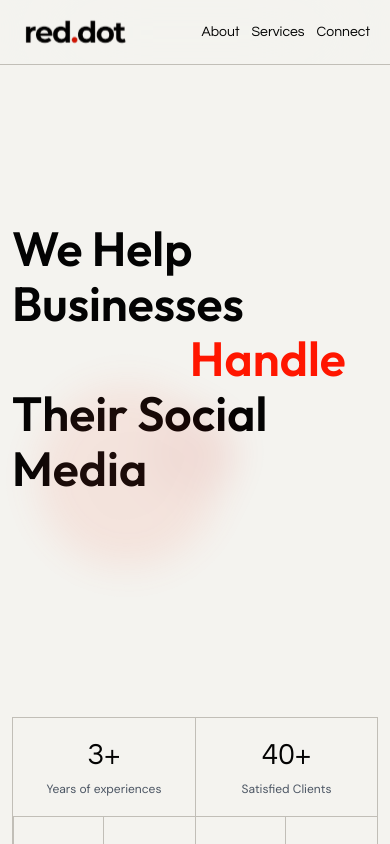
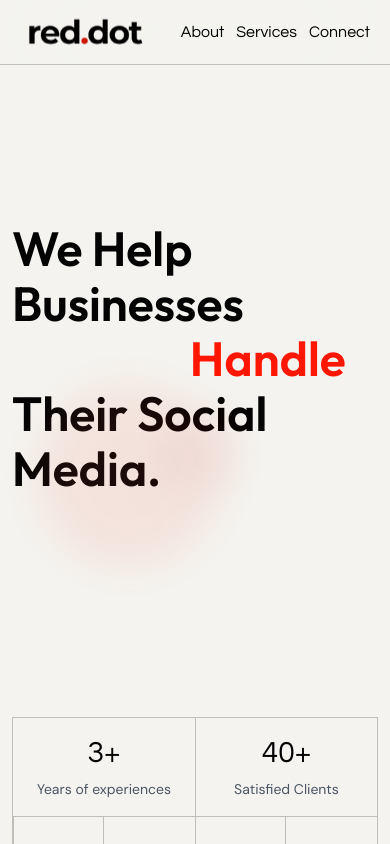
Before and after one commit to jasimmohammedme/reddotconsultancy, a Next.js app: page / in a window 390 px wide. Shown: the top 844 px of the page. Built offline with nearby package versions, Linux system fonts and the light colour scheme.

Commit message:
change font size and weight in landing section

```diff
--- a/components/Landing.tsx
+++ b/components/Landing.tsx
@@ -21,7 +21,7 @@ const Landing: React.FC = () => {
             &nbsp;&nbsp;&nbsp;&nbsp;
             <span className='text-primary'>Handle </span>
             <br />
-            Their Social <br /> Media
+            Their Social <br /> Media.
          </p>
          <motion.div  style={{ scale: scale, y: animatedMoveY }} animate={{ scale: 0.8, rotate: 360 }} transition={{ repeat: Infinity, duration: 20, ease: "linear" }} className="absolute left-1/4 opacity-10 w-36 h-36 rounded-full  ">
             <svg className="blur-xl opacity-100 left-1/4" width="239" height="237" viewBox="0 0 239 237" fill="none" xmlns="http://www.w3.org/2000/svg">
--- a/components/Navbar.tsx
+++ b/components/Navbar.tsx
@@ -8,14 +8,14 @@ const Navbar = () => {
          <div className="pr-5 max-w-screen-xl mx-auto h-16 flex items-center justify-between ">
             <Image
               src="/logo.svg"
-              width={150}
-              height={60}
+              width={170}
+              height={80}
               alt="Logo"
             />
             <div className='flex items-center gap-3 md:gap-7'>
-               <a href='#our-story' className='font-questrial font-medium'><p className='text-sm md:text-base '> About</p></a>
-               <a href='#what-we-do' className='font-questrial font-medium'><p className='text-sm md:text-base '>Services </p></a>
-               <a href='#connect' className='font-questrial font-medium'><p className='text-sm md:text-base '>Connect </p></a>
+               <a href='#our-story' className='font-questrial '><p className='text-base md:text-base '> About</p></a>
+               <a href='#what-we-do' className='font-questrial '><p className='text-base md:text-base '>Services </p></a>
+               <a href='#connect' className='font-questrial '><p className='text-base md:text-base '>Connect </p></a>
             </div>
          </div>
       </motion.div>
--- a/components/OurServices.tsx
+++ b/components/OurServices.tsx
@@ -4,7 +4,7 @@ import { motion, useScroll, useTransform } from 'framer-motion';
 
 const OurServices: React.FC = () => {
    return (
-      <div id='what-we-do' className='relative h-[700px] md:h-[500px] lg:h-[600px] xl:h-[540px] w-full flex flex-col border-l   md:border-x border-b '>
+      <div id='what-we-do' className='relative h-[800px] sm:h-[700px] md:h-[500px] lg:h-[600px] xl:h-[540px] w-full flex flex-col border-l   md:border-x border-b overflow-hidden'>
          <p className="text-3xl font-questrial p-5 py-7 border-r md:border-r-0">Our Services<span className='text-primary'>.</span></p>
          <div className='w-full h-full flex flex-row border-y'>
             <div className='w-1/2 md:w-1/3 h-full flex flex-col gap-3 p-3 md:p-5 lg:p-10 border-r '>
@@ -45,7 +45,7 @@ const OurServices: React.FC = () => {
                   <p className='text-base md:text-lg lg:text-xl font-semibold font-questrial'>Content Creation </p>
                   <p className='text-sm md:text-base lg:text-lg'>We provide full-service content creation, including photography, videography, graphic design, video editing, and photo editing.</p>
                </div>
-               <div className='w-1/2 h-full relative border-r'>
+               <div className='w-1/2 h-full relative border-r overflow-hidden'>
                <div className='w-full h-full flex flex-col gap-3 p-3 md:p-5 lg:p-10  '>
                   <p className='text-base md:text-lg lg:text-xl font-semibold font-questrial'> </p>
                   <p className='text-sm md:text-base'> </p>
--- a/components/Progress.tsx
+++ b/components/Progress.tsx
@@ -11,34 +11,34 @@ const Progress: React.FC = () => {
    const sales = useTransform(count3, (value) => `${Math.round(value)} %`);
 
    useEffect(() => {
-      animate(count1, 3, { duration: 2 });
-      animate(count2, 40, { duration: 2 });
-      animate(count3, 68, { duration: 2 });
+      animate(count1, 3, { duration: 4 });
+      animate(count2, 40, { duration: 4 });
+      animate(count3, 68, { duration: 4 });
    }, []);
    return (
       <div className=' h-[100px] md:h-[150px] w-full flex items-center justify-start border'>
          <div className='w-1/2   h-full flex flex-col items-center justify-center gap-2 px-5 md:px-16 '>
-            <motion.h1 className="font-questrial text-3xl ">
+            <motion.h1   className="font-questrial text-3xl font-medium md:font-semibold">
                {experience}
             </motion.h1>
-            <p className="text-gray-600 text-xs md:text-sm">
+            <p className="text-gray-600 text-sm md:text-base">
                Years of experiences
             </p>
          </div>
          <div className='w-1/2   h-full flex flex-col items-center justify-center gap-2 px-5 md:px-16 border-x-0 md:border-x border-l  '>
-            <motion.h1 className="font-questrial text-3xl ">
+            <motion.h1 className="font-questrial text-3xl font-medium md:font-semibold">
                {clients}
             </motion.h1>
-            <p className="text-gray-600 text-xs md:text-sm">
+            <p className="text-gray-600 text-sm md:text-base">
                Satisfied Clients
             </p>
          </div>
          <div className='w-1/3   hidden'>
             <div className='w-full h-full flex flex-col justify-center gap-2 px-5 md:px-16'>
-               <motion.h1 className="font-questrial text-3xl ">
+               <motion.h1 className="font-questrial text-3xl font-semibold">
                   {sales}
                </motion.h1>
-               <p className="text-gray-600 text-xs md:text-sm">
+               <p className="text-gray-600 text-sm md:text-base">
                   avg. Increase in Sales Revenue
                </p>
             </div>
```
Also changed, not shown: public/testimonials/MBooksPoovar.png.
